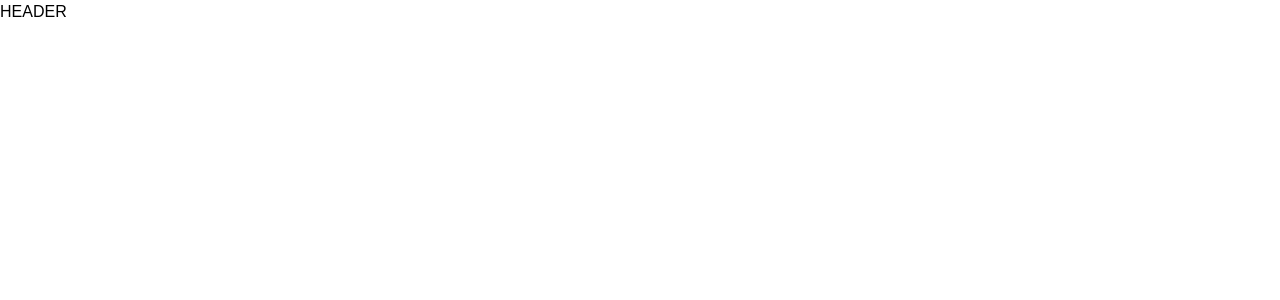
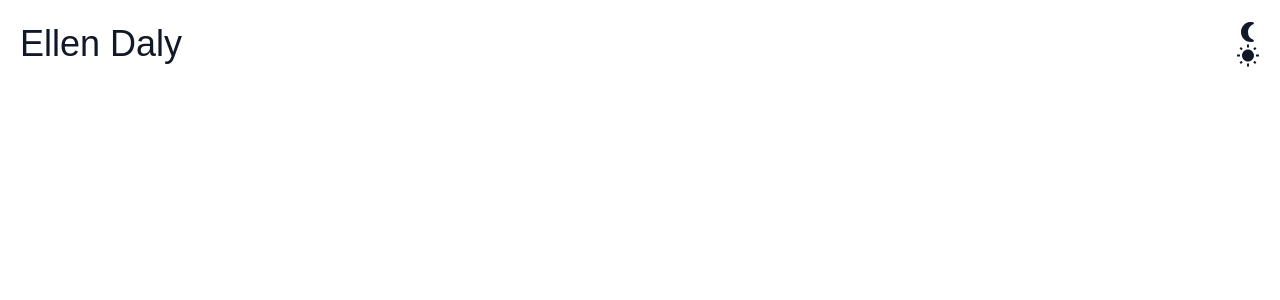
Before and after one commit to EllieD33/react-portfolio, a React (Create React App) app: page / in a window 1280 px wide. Shown: the top 300 px of the page. Built offline with nearby package versions, Linux system fonts and the light colour scheme.

Commit message:
sets up darkmode

```diff
--- a/src/App.js
+++ b/src/App.js
@@ -1,9 +1,13 @@
-import Header from "./components/Header"
+import { useState } from 'react';
+import Header from "./components/Header";
 
 function App() {
+
+  const [darkMode, setDarkMode] = useState(false);
+
   return (
-    <div>
-      <Header />
+    <div className={darkMode && 'dark'}>
+      <Header darkMode={darkMode} setDarkMode={setDarkMode}/>
     </div>
   );
 }
--- a/src/components/Header.jsx
+++ b/src/components/Header.jsx
@@ -1,7 +1,16 @@
-import react from "react";
+import React from "react";
+import  {MdNightlightRound, MdWbSunny}  from 'react-icons/md'
 
-const Header = () => {
-    return <div>HEADER</div>
+const Header = ({ darkMode, setDarkMode }) => {
+    return <header className="bg-white dark:bg-gray-950 text-gray-900 dark:text-white">
+        <nav className="flex justify-between items-center p-5">
+            <h1 className="text-4xl">Ellen Daly</h1>
+            <div onClick={() => setDarkMode(!darkMode)}>
+                <MdNightlightRound className="text-2xl cursor-pointer"/>
+                <MdWbSunny className="text-2xl cursor-pointer"/>
+            </div>
+        </nav>
+    </header>
 };
 
 export default Header;
--- a/tailwind.config.js
+++ b/tailwind.config.js
@@ -1,6 +1,7 @@
 /** @type {import('tailwindcss').Config} */
 module.exports = {
-  content: ["./src/**/*.{html,js}"],
+  darkMode: 'class',
+  content: ["./src/**/*.{html,js,jsx}"],
   theme: {
     extend: {},
   },
```
Also changed, not shown: 1 other file (tests, documents, lock files or other folders).
